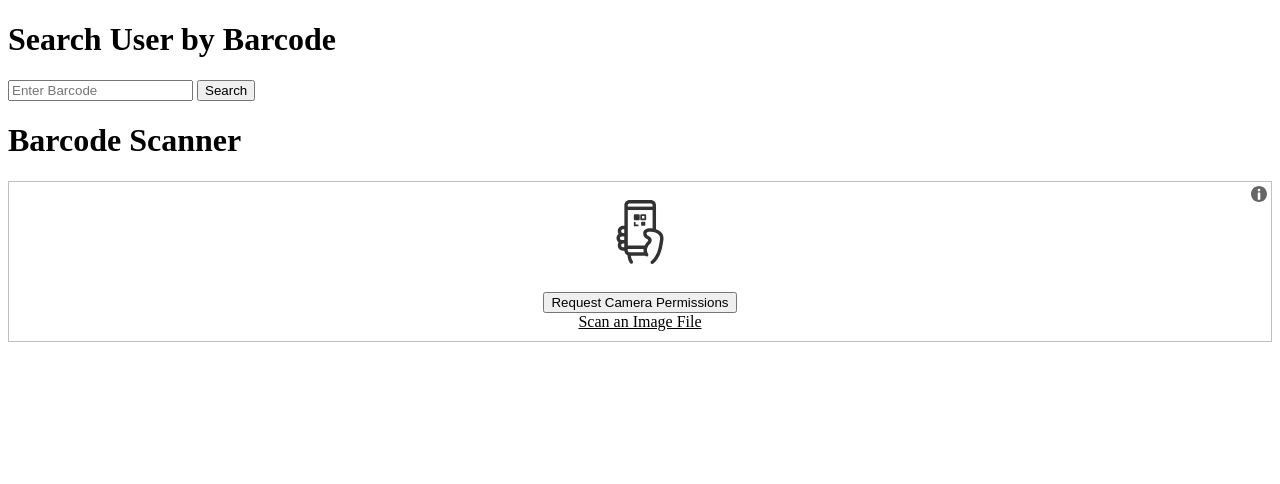
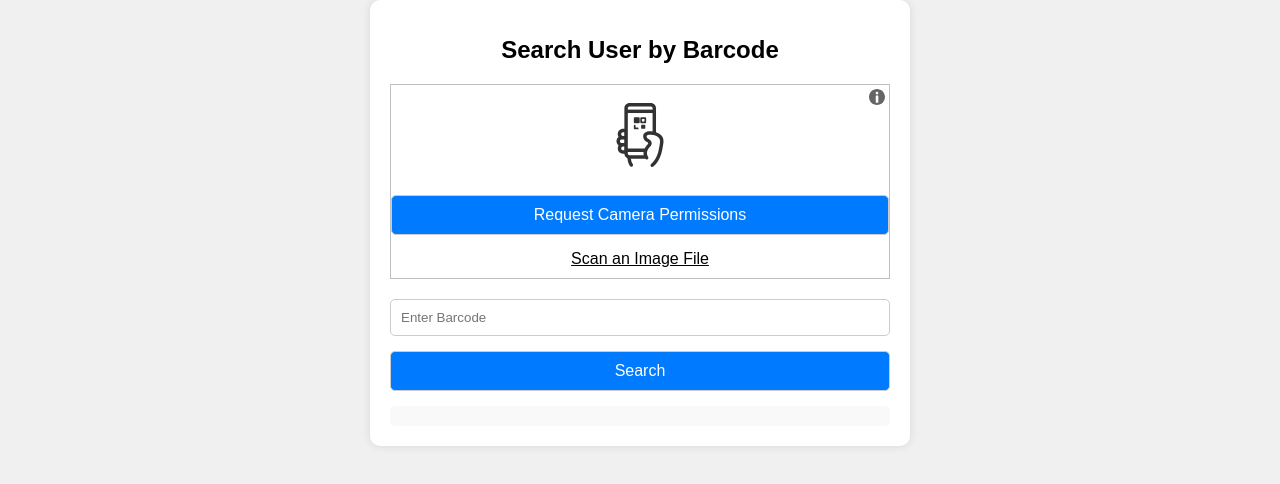
Before and after one commit to viranchi953/barcodev2, a plain HTML site: page index.html in a window 1280 px wide. Drawn offline with Linux system fonts and the light colour scheme.

Commit message:
4 commit

```diff
--- a/index.html
+++ b/index.html
@@ -5,17 +5,86 @@
   <meta name="viewport" content="width=device-width, initial-scale=1.0">
   <title>Search User by Barcode</title>
   <script src="html5-qrcode.min.js"></script>
+  <style>
+    body {
+      font-family: Arial, sans-serif;
+      margin: 0;
+      padding: 0;
+      background-color: #f0f0f0;
+    }
+
+    .container {
+      max-width: 500px;
+      margin: 0 auto;
+      padding: 20px;
+      background-color: #fff;
+      border-radius: 10px;
+      box-shadow: 0 0 10px rgba(0, 0, 0, 0.1);
+    }
+
+    h1 {
+      font-size: 24px;
+      margin-bottom: 20px;
+      text-align: center;
+    }
+
+    input[type="text"],
+    button {
+      display: block;
+      width: 100%;
+      padding: 10px;
+      margin-bottom: 15px;
+      border: 1px solid #ccc;
+      border-radius: 5px;
+      box-sizing: border-box;
+    }
+
+    button {
+      background-color: #007bff;
+      color: #fff;
+      font-size: 16px;
+      cursor: pointer;
+    }
+
+    button:hover {
+      background-color: #0056b3;
+    }
+
+    #reader {
+      margin: 20px auto;
+      text-align: center;
+    }
+
+    #scanResult {
+      margin-bottom: 20px;
+    }
+
+    #details-container {
+      background-color: #f9f9f9;
+      border-radius: 5px;
+      padding: 10px;
+    }
+
+    #details-container h3 {
+      margin-bottom: 10px;
+    }
+
+    #details-container p {
+      margin: 5px 0;
+    }
+  </style>
 </head>
 <body>
-  <h1>Search User by Barcode</h1>
-  <input type="text" id="barcode-input" placeholder="Enter Barcode">
-  <button id="search-button">Search</button>
-  <div id="details-container"></div>
+  <div class="container">
+    <h1>Search User by Barcode</h1>
+    <div id="reader"></div>
+    <div id="scanResult"></div>
+    <audio id="beepSound" src="beep.mp3" preload="auto"></audio>
 
-  <h1>Barcode Scanner</h1>
-<div id="reader"></div>
-<div id="scanResult"></div>
-<audio id="beepSound" src="beep.mp3" preload="auto"></audio>
+    <input type="text" id="barcode-input" placeholder="Enter Barcode">
+    <button id="search-button">Search</button>
+    <div id="details-container"></div>
+  </div>
 
   <script type="module">
 
@@ -114,10 +183,6 @@
     });
 
 
-
-
-
-
   </script>
 </body>
 </html>
```
